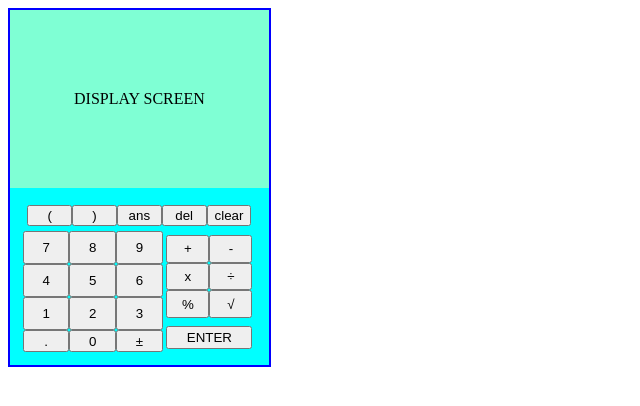
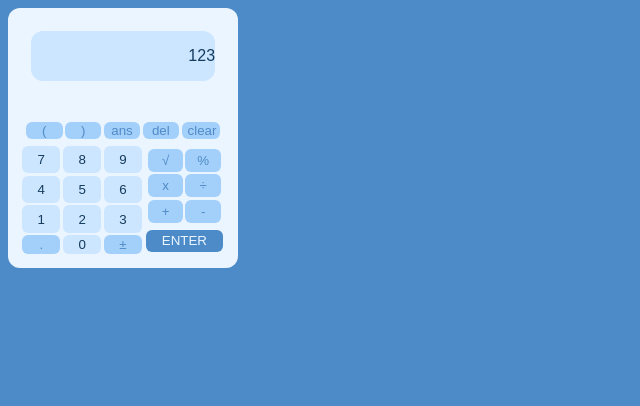
Before and after one commit to hgilani1/CalculatorProject-Hira, a plain HTML site: page calculatorproject-hira/index.html in a window 1280 px wide. Shown: the whole page, without its empty margins (0-640 px from the left). Drawn offline with Linux system fonts and the light colour scheme.

Commit message:
draft of design

```diff
--- /dev/null
+++ b/calculatorproject-hira/_design.scss
@@ -0,0 +1,7 @@
+$primarywidth: 10vw;
+$primaryheight: 5vh;
+$primaryborder: 12px;
+
+@mixin border {
+  border-radius: 12px;
+}
--- a/calculatorproject-hira/index.html
+++ b/calculatorproject-hira/index.html
@@ -10,18 +10,18 @@
   <body>
     <div class="container">
       <div class="container__display">
-        <p>DISPLAY SCREEN</p>
+        <p>123</p>
         <!-- input text -->
       </div>
       <div class="container__buttons">
         <div class="buttons">
           <div class="buttons__main">
             <div class="buttons__main--top">
-              <button>(</button>
-              <button>)</button>
-              <button>ans</button>
-              <button>del</button>
-              <button>clear</button>
+              <button id="toprow">(</button>
+              <button id="toprow">)</button>
+              <button id="toprow">ans</button>
+              <button id="toprow">del</button>
+              <button id="toprow">clear</button>
             </div>
             <div class="buttons__main--numbers">
               <button id="zero">0</button>
@@ -38,15 +38,15 @@
               <button id="dot">.</button>
             </div>
             <div class="buttons__main--equations">
-              <button>+</button>
-              <button>-</button>
-              <button>x</button>
-              <button>÷</button>
-              <button>%</button>
-              <button>√</button>
+              <button id="rightside">√</button>
+              <button id="rightside">%</button>
+              <button id="rightside">x</button>
+              <button id="rightside">÷</button>
+              <button id="rightside">+</button>
+              <button id="rightside">-</button>
             </div>
             <div class="buttons__main--enters">
-              <button>ENTER</button>
+              <button id="bottomright">ENTER</button>
             </div>
           </div>
         </div>
--- a/calculatorproject-hira/style.scss
+++ b/calculatorproject-hira/style.scss
@@ -1,17 +1,26 @@
 $primarywidth: 10vw;
 $primaryheight: 5vh;
+$primaryborder: 12px;
+$secondaryborder: 6px;
+
+@use "design";
 
 body {
   display: flex;
+  background-color: #4d8bc8;
 
   .container {
-    border: 2px solid blue;
-    background-color: aqua;
+    border-radius: $primaryborder;
     display: grid;
+    background-color: #ebf5ff;
 
     &__display {
-      background-color: aquamarine;
-      padding: 5vw;
+      margin: 10%;
+      background-color: #cce6ff;
+      border-radius: $primaryborder;
+      font-family: Arial, Helvetica, sans-serif;
+      color: #153b5e;
+      text-align: right;
     }
 
     // &__buttons {
@@ -35,6 +44,13 @@ body {
           grid-template-columns: 1fr 1fr 1fr 1fr 1fr;
           grid-area: to;
           padding: 2%;
+          #toprow {
+            background-color: #a3d0fa;
+            border-radius: $secondaryborder;
+            border: #4d8bc8;
+            margin: 3%;
+            color: #508ac7;
+          }
         }
 
         &--numbers {
@@ -46,78 +62,137 @@ body {
           color: cornflowerblue;
           justify-content: start;
 
-          // margin: 5%;
           #zero {
             grid-area: z;
             // width: $primarywidth;
             // height: $primaryheight;
             padding: 4%;
+            background-color: #cce6ff;
+            border-radius: $secondaryborder;
+            border: #4d8bc8;
+            margin: 3%;
+            color: #153b5e;
           }
           #one {
             grid-area: o;
             // width: $primarywidth;
             // height: $primaryheight;
             padding: 4%;
+            background-color: #cce6ff;
+            border-radius: $secondaryborder;
+            border: #4d8bc8;
+            margin: 3%;
+            color: #153b5e;
           }
           #two {
             grid-area: t;
             // width: $primarywidth;
             // height: $primaryheight;
             padding: 4%;
+            background-color: #cce6ff;
+            border-radius: $secondaryborder;
+            border: #4d8bc8;
+            margin: 3%;
+            color: #153b5e;
           }
           #three {
             grid-area: th;
             // width: $primarywidth;
             // height: $primaryheight;
             padding: 4%;
+            background-color: #cce6ff;
+            border-radius: $secondaryborder;
+            border: #4d8bc8;
+            margin: 3%;
+            color: #153b5e;
           }
           #four {
             grid-area: f;
             // width: $primarywidth;
             // height: $primaryheight;
             padding: 4%;
+            background-color: #cce6ff;
+            border-radius: $secondaryborder;
+            border: #4d8bc8;
+            margin: 3%;
+            color: #153b5e;
           }
           #five {
             grid-area: fi;
             // width: $primarywidth;
             // height: $primaryheight;
             padding: 4%;
+            background-color: #cce6ff;
+            border-radius: $secondaryborder;
+            border: #4d8bc8;
+            margin: 3%;
+            color: #153b5e;
           }
           #six {
             grid-area: s;
             // width: $primarywidth;
             // height: $primaryheight;
             padding: 4%;
+            background-color: #cce6ff;
+            border-radius: $secondaryborder;
+            border: #4d8bc8;
+            margin: 3%;
+            color: #153b5e;
           }
           #seven {
             grid-area: se;
             // width: $primarywidth;
             // height: $primaryheight;
             padding: 4%;
+            background-color: #cce6ff;
+            border-radius: $secondaryborder;
+            border: #4d8bc8;
+            margin: 3%;
+            color: #153b5e;
           }
           #eight {
             grid-area: e;
             // width: $primarywidth;
             // height: $primaryheight;
             padding: 4%;
+            background-color: #cce6ff;
+            border-radius: $secondaryborder;
+            border: #4d8bc8;
+            margin: 3%;
+            color: #153b5e;
           }
           #nine {
             grid-area: n;
             // width: $primarywidth;
             // height: $primaryheight;
             padding: 4%;
+            background-color: #cce6ff;
+            border-radius: $secondaryborder;
+            border: #4d8bc8;
+            margin: 3%;
+            color: #153b5e;
           }
           #plusminus {
             grid-area: p;
             // width: $primarywidth;
             // height: $primaryheight;
             padding: 4%;
+            background-color: #a3d0fa;
+            border-radius: $secondaryborder;
+            border: #4d8bc8;
+            margin: 3%;
+            color: #508ac7;
           }
           #dot {
             grid-area: d;
             // width: $primarywidth;
             // height: $primaryheight;
             padding: 4%;
+            background-color: #a3d0fa;
+            border-radius: $secondaryborder;
+            border: #4d8bc8;
+            margin: 3%;
+            color: #508ac7;
           }
         }
 
@@ -127,12 +202,26 @@ body {
           grid-template-columns: 1fr 1fr;
           grid-template-rows: 1fr 1fr 1fr;
           padding: 4%;
+          #rightside {
+            background-color: #a3d0fa;
+            border-radius: $secondaryborder;
+            border: #4d8bc8;
+            margin: 3%;
+            color: #508ac7;
+          }
         }
 
         &--enters {
           display: grid;
           grid-area: en;
-          padding: 4%;
+          // padding: 4%;
+          #bottomright {
+            background-color: #4d8bc8;
+            border-radius: $secondaryborder;
+            border: #4d8bc8;
+            margin: 3%;
+            color: #ebf5ff;
+          }
         }
       }
     }
```
Also changed, not shown: calculatorproject-hira/style.css.
